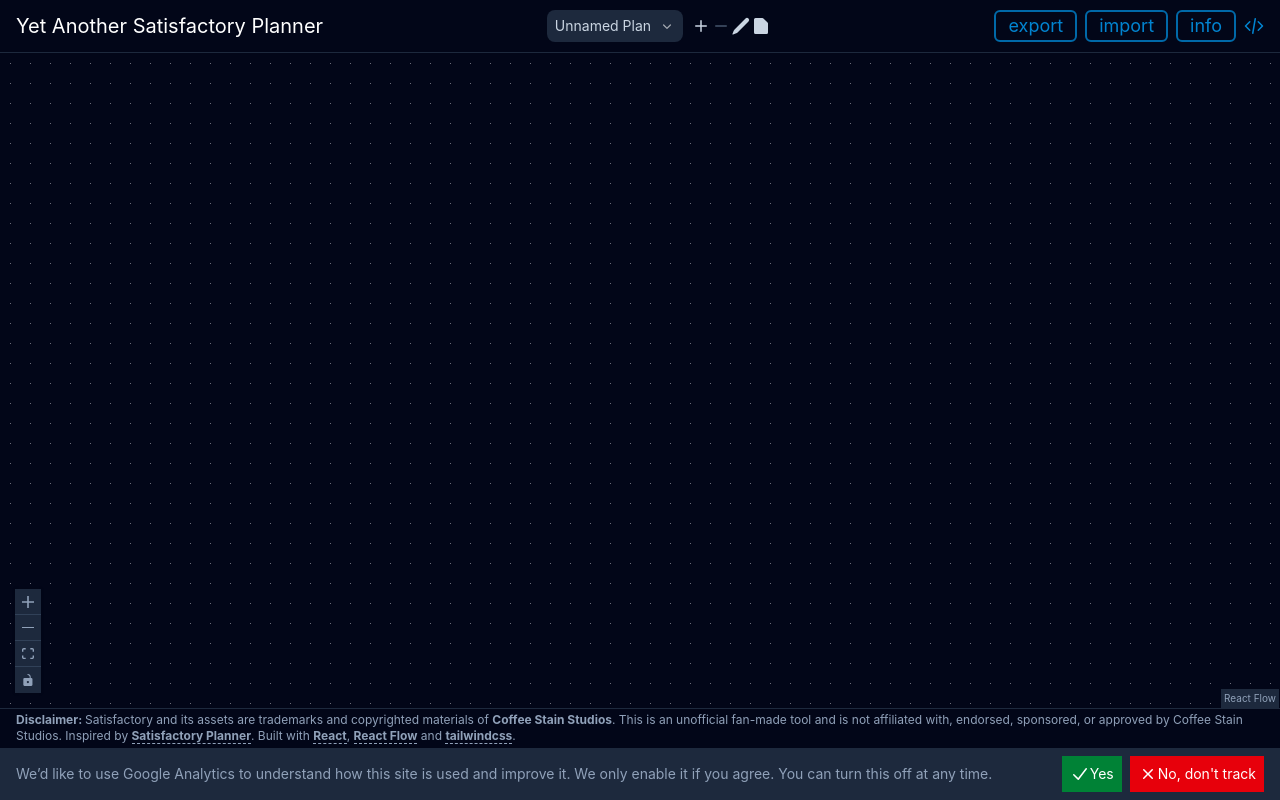
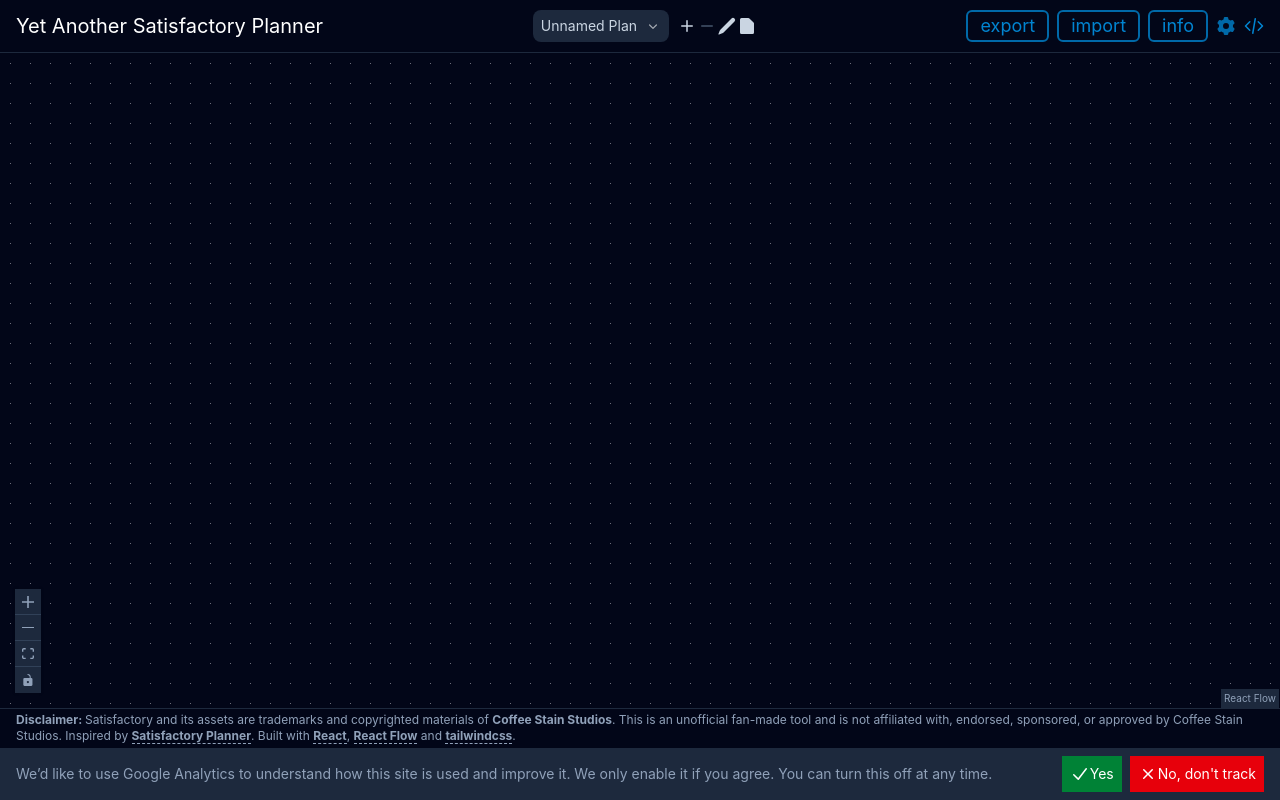
Before and after one commit to IronBlood/satisfactory-planner, a React (Vite) app: page / in a window 1280 px wide. Built offline with nearby package versions, Linux system fonts and the light colour scheme.

Commit message:
show the setting button

```diff
--- a/src/Wrapper.tsx
+++ b/src/Wrapper.tsx
@@ -512,7 +512,6 @@
             text="info"
             icon={InformationCircleIcon}
           />
-          {!showGABanner && (
           <Menu>
             <MenuButton
             >
@@ -551,7 +550,6 @@
               </MenuItem>
             </MenuItems>
           </Menu>
-          )}
           <div className="transition duration-200 text-sky-600 hover:text-sky-300 flex items-center"><a href="https://github.com/IronBlood/satisfactory-planner" target="_blank"><CodeBracketIcon className="h-5 w-5" /></a></div>
           <input
             ref={fileInputRef}
```
Lines whose indentation alone changed are shown as unchanged.
